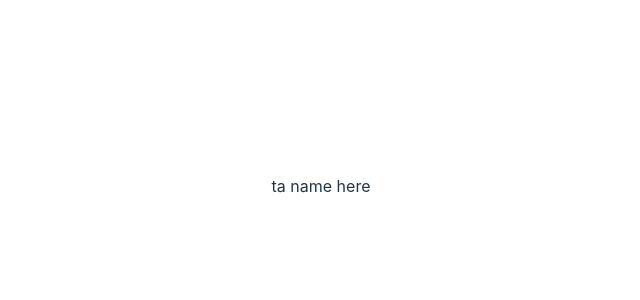
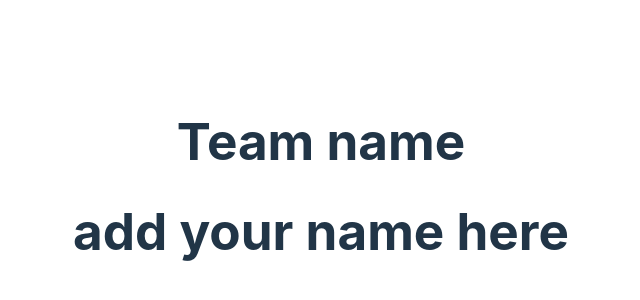
Before and after one commit to JacobAntepli/git-example-team-S, a React (Vite) app: page / in a window 1280 px wide. Shown: the part 214-514 px from the top of the page, without its empty margins (319-959 px from the left). Built offline with nearby package versions, Linux system fonts and the light colour scheme.

Commit message:
added team name section

```diff
--- a/src/App.jsx
+++ b/src/App.jsx
@@ -1,11 +1,12 @@
 import './App.css'
 
 function App() {
-    //Add your name in a new div tag below
+    //Add your name in a new h1 tag below
     //Commit your changes and submit a pull request
     return (
       <div>
-          ta name here
+          <h1>Team name</h1>
+          <h1> add your name here</h1>
       </div>
     )
 }
```
